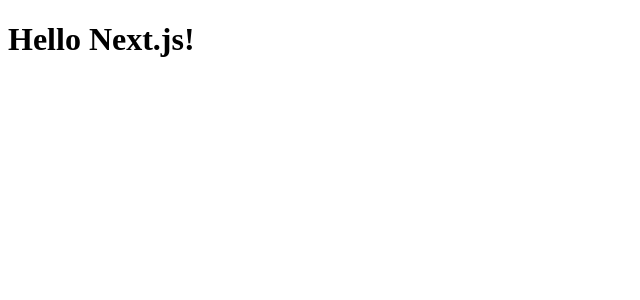
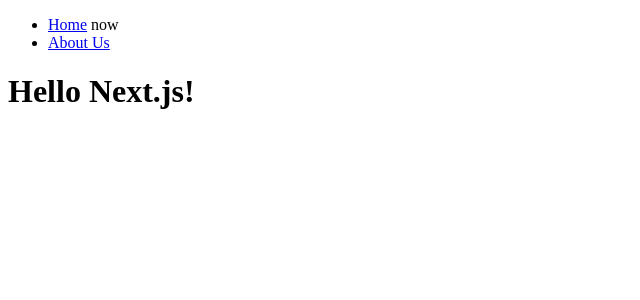
Before and after one commit to lain-alice/nomad-nextjs14, a Next.js app: page / in a window 1280 px wide. Shown: the top 300 px of the page, without its empty margins (0-640 px from the left). Built offline with nearby package versions, Linux system fonts and the light colour scheme.

Commit message:
feat: navigation, not-found

```diff
--- a/app/about-us/company/page.tsx
+++ /dev/null
@@ -1,3 +0,0 @@
-export default function Company() {
-  return <h1>Company</h1>;
-}
--- a/app/about-us/company/sales/page.tsx
+++ /dev/null
@@ -1,3 +0,0 @@
-export default function Sales() {
-  return <h1>Sales Team</h1>;
-}
--- /dev/null
+++ b/app/not-found.tsx
@@ -0,0 +1,3 @@
+export default function NotFound() {
+  return <h1>Not Found!</h1>;
+}
--- a/app/page.tsx
+++ b/app/page.tsx
@@ -1,3 +1,10 @@
-export default function Tomato() {
-  return <h1>Hello Next.js!</h1>;
+import Navigation from "../components/navigation";
+
+export default function Page() {
+  return (
+    <div>
+      <Navigation />
+      <h1>Hello Next.js!</h1>
+    </div>
+  );
 }
--- /dev/null
+++ b/components/navigation.tsx
@@ -0,0 +1,22 @@
+"use client";
+
+import Link from "next/link";
+import { usePathname } from "next/navigation";
+
+export default function Navigation() {
+  const path = usePathname();
+
+  return (
+    <nav>
+      <ul>
+        <li>
+          <Link href="/">Home</Link> {path === "/" ? "now" : ""}
+        </li>
+        <li>
+          <Link href="/about-us">About Us</Link>{" "}
+          {path === "/about-us" ? "now" : ""}
+        </li>
+      </ul>
+    </nav>
+  );
+}
```
